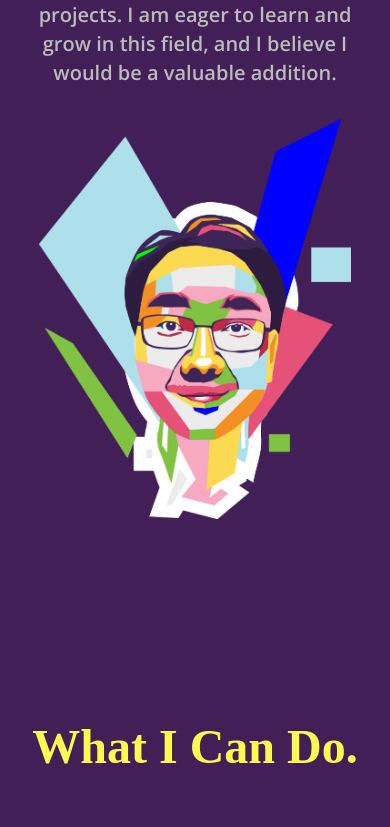
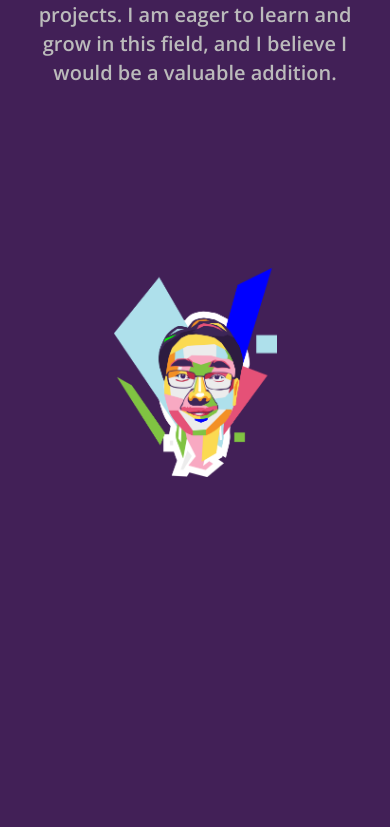
Before and after one commit to Duybo007/portfolio, a React (Create React App) app: page / in a window 390 px wide. Shown: the part 1741-2568 px from the top of the page. Built offline with nearby package versions, Linux system fonts and the light colour scheme; a web font is replaced by a local one.

Commit message:
responsive

```diff
--- a/src/components/About.css
+++ b/src/components/About.css
@@ -101,8 +101,8 @@ span{
     }
 
     .contents img {
-        height: 400px;
-        width: 400px;
+        height: 60vh;
+        object-fit: contain;
     }
 
     .about{
--- a/src/components/Projects.css
+++ b/src/components/Projects.css
@@ -233,6 +233,7 @@
         background-color: #011a0dbb;
         border-radius: 10px;
         gap: 2rem;
+        width: 100%;
     }
 
     .project-img{
@@ -247,6 +248,7 @@
     }
     .project-tools{
         color: white;
+        flex-wrap: wrap;
     }
     .project-tools li{
         background-color: black;
```
